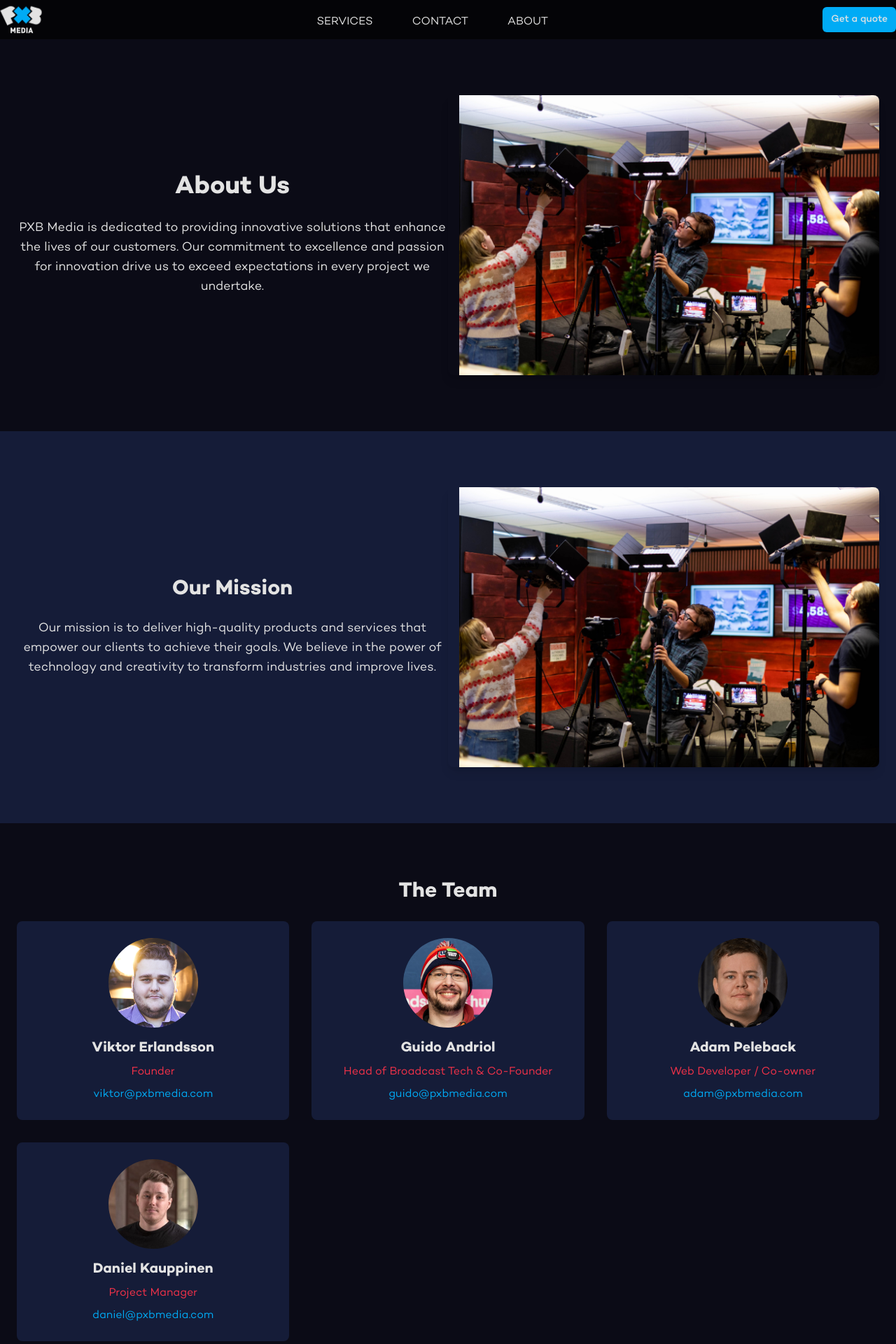
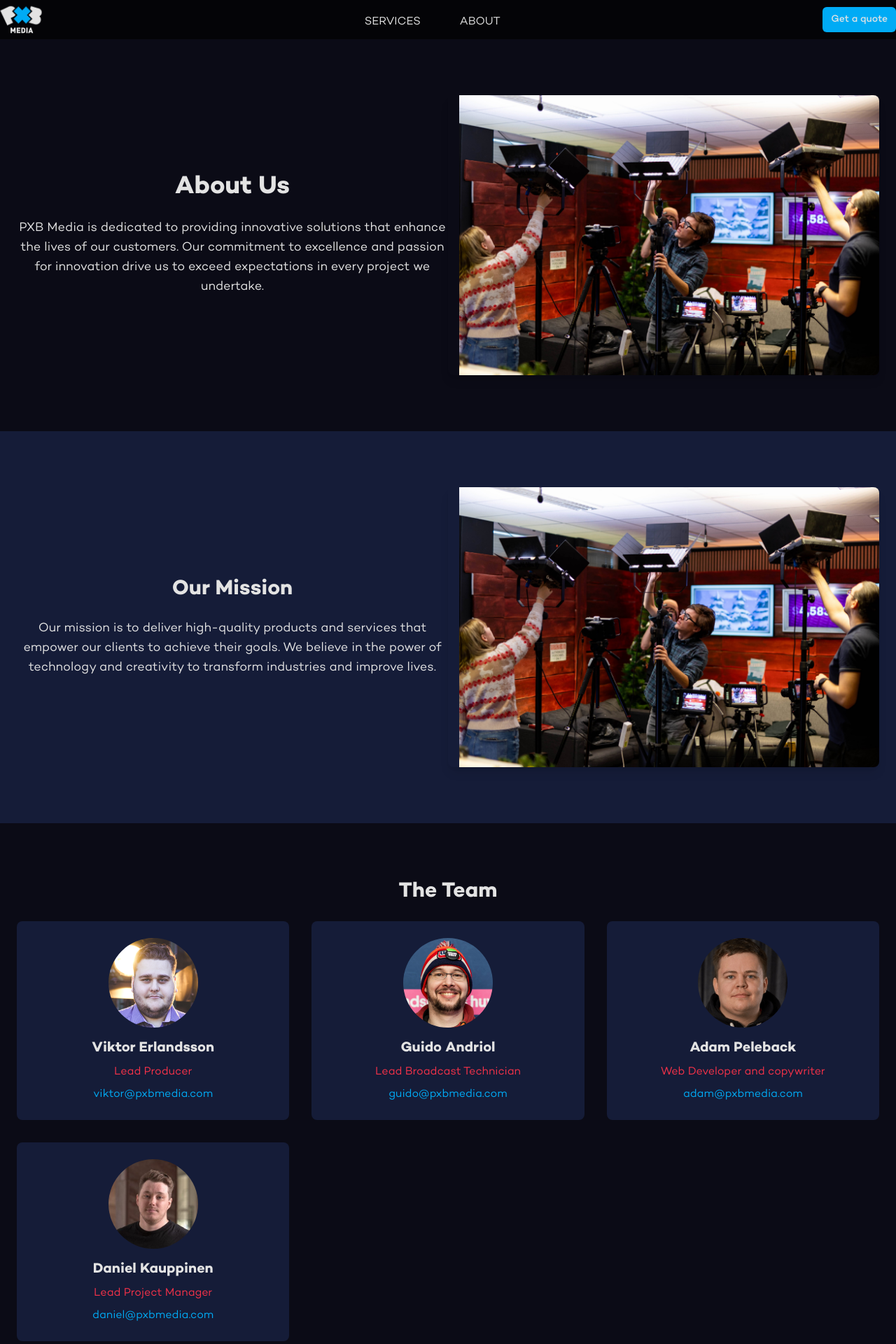
Before and after one commit to ThatGuyHS/pxb-media-test, a Next.js app in the folder pxb-media-test/: page /about-us in a window 1280 px wide. Shown: the top 1920 px of the page at 70% size. Built offline with nearby package versions, Linux system fonts and the light colour scheme.

Commit message:
fixed 2 tickets

```diff
--- a/pxb-media-test/app/about-us/page.tsx
+++ b/pxb-media-test/app/about-us/page.tsx
@@ -7,25 +7,25 @@ const teamMembers = [
 
   {
     name: 'Viktor Erlandsson',
-    role: 'Founder',
+    role: 'Lead Producer',
     email: 'viktor@pxbmedia.com',
     image: '/headshot_viktor.jpg',
   },
   {
     name: 'Guido Andriol',
-    role: 'Head of Broadcast Tech & Co-Founder',
+    role: 'Lead Broadcast Technician',
     email: 'guido@pxbmedia.com',
     image: '/guiDO.jpg',
   },
   {
     name: 'Adam Peleback',
-    role: 'Web Developer / Co-owner',
+    role: 'Web Developer and copywriter',
     email: 'adam@pxbmedia.com',
     image: '/adam.png',
   },
   {
     name: 'Daniel Kauppinen',
-    role: 'Project Manager',
+    role: 'Lead Project Manager',
     email: 'daniel@pxbmedia.com',
     image: '/kappez.jpg',
   },
@@ -94,9 +94,6 @@ const AboutUs = () => {
                 <a className="block px-4 py-2 hover:bg-gray-800" href="/service/development">DEVELOPMENT</a>
               </div>
             </div>
-            <a className="px-4 py-2 hover:text-gray-300 hover:underline decoration-primary transition-colors duration-300" href="#contact">
-              CONTACT
-            </a>
             <a className="px-4 py-2 hover:text-gray-300 hover:underline decoration-primary transition-colors duration-300" href="#">
               ABOUT
             </a>
--- a/pxb-media-test/app/case/[id]/ArticleClientComponent.tsx
+++ b/pxb-media-test/app/case/[id]/ArticleClientComponent.tsx
@@ -86,9 +86,6 @@ const ArticleClientComponent: React.FC<{ initialData: ArticleData }> = ({ initia
                 <a className="block px-4 py-2 hover:bg-gray-800" href="/service/development">DEVELOPMENT</a>
               </div>
             </div>
-            <a className="px-4 py-2 hover:text-gray-300 hover:underline decoration-primary transition-colors duration-300" href="#contact">
-              CONTACT
-            </a>
             <a className="px-4 py-2 hover:text-gray-300 hover:underline decoration-primary transition-colors duration-300" href="/about-us">
               ABOUT
             </a>
--- a/pxb-media-test/app/page.tsx
+++ b/pxb-media-test/app/page.tsx
@@ -105,12 +105,6 @@ export default function Component() {
                 </a>
               </div>
             </div>
-            <a
-              className="px-4 py-2 hover:text-gray-300 hover:underline decoration-primary transition-colors duration-300"
-              href="#contact"
-            >
-              CONTACT
-            </a>
             <a
               className="px-4 py-2 hover:text-gray-300 hover:underline decoration-primary transition-colors duration-300"
               href="/about-us"
--- a/pxb-media-test/app/service/development/page.tsx
+++ b/pxb-media-test/app/service/development/page.tsx
@@ -137,9 +137,6 @@ const WebDevelopmentServicesPage: React.FC = () => {
                 <a className="block px-4 py-2 hover:bg-gray-800" href="/service/development">DEVELOPMENT</a>
               </div>
             </div>
-            <a className="px-4 py-2 hover:text-gray-300 hover:underline decoration-primary transition-colors duration-300" href="#contact">
-              CONTACT
-            </a>
             <a className="px-4 py-2 hover:text-gray-300 hover:underline decoration-primary transition-colors duration-300" href="/about-us">
               ABOUT
             </a>
--- a/pxb-media-test/app/service/event-staffing/page.tsx
+++ b/pxb-media-test/app/service/event-staffing/page.tsx
@@ -137,9 +137,6 @@ const EventStaffingServicesPage: React.FC = () => {
                 <a className="block px-4 py-2 hover:bg-gray-800" href="/service/development">DEVELOPMENT</a>
               </div>
             </div>
-            <a className="px-4 py-2 hover:text-gray-300 hover:underline decoration-primary transition-colors duration-300" href="#contact">
-              CONTACT
-            </a>
             <a className="px-4 py-2 hover:text-gray-300 hover:underline decoration-primary transition-colors duration-300" href="/about-us">
               ABOUT
             </a>
--- a/pxb-media-test/app/service/production/page.tsx
+++ b/pxb-media-test/app/service/production/page.tsx
@@ -137,9 +137,6 @@ const LiveBroadcastProductionPage: React.FC = () => {
                 <a className="block px-4 py-2 hover:bg-gray-800" href="/service/development">DEVELOPMENT</a>
               </div>
             </div>
-            <a className="px-4 py-2 hover:text-gray-300 hover:underline decoration-primary transition-colors duration-300" href="#contact">
-              CONTACT
-            </a>
             <a className="px-4 py-2 hover:text-gray-300 hover:underline decoration-primary transition-colors duration-300" href="/about-us">
               ABOUT
             </a>
```
